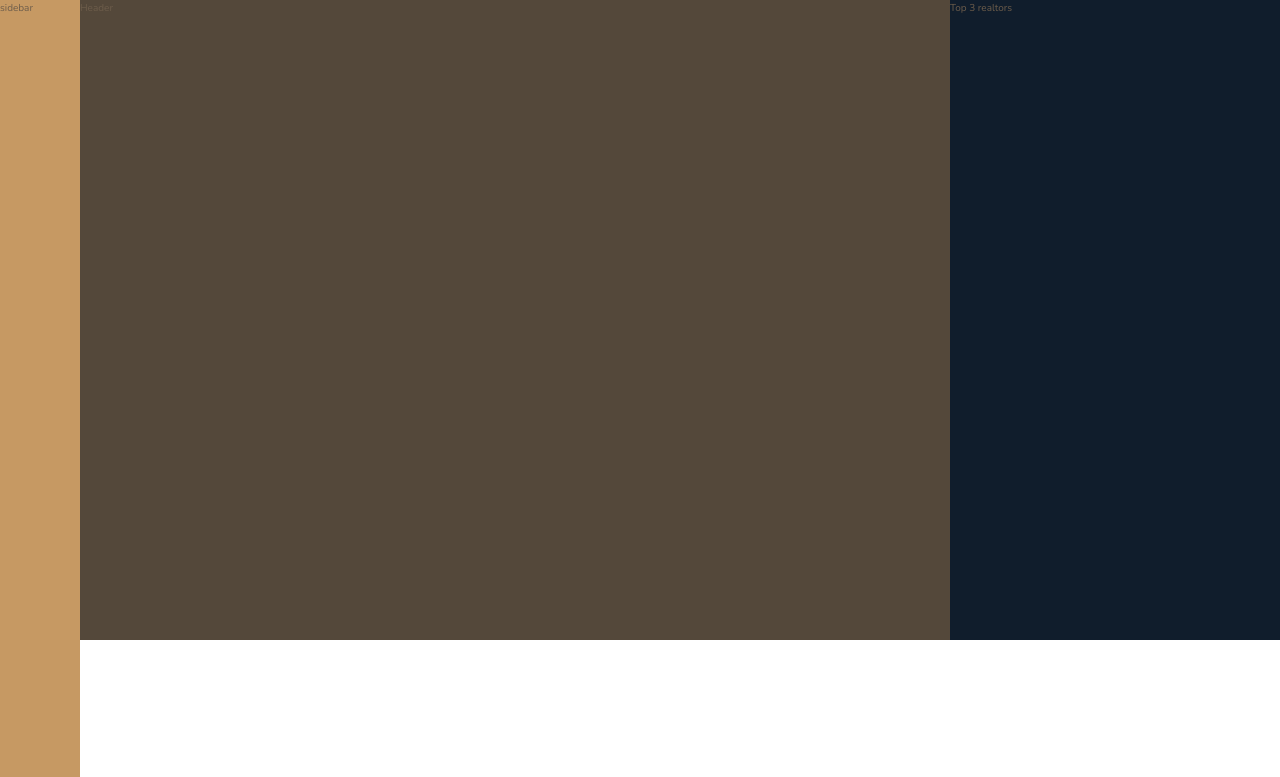
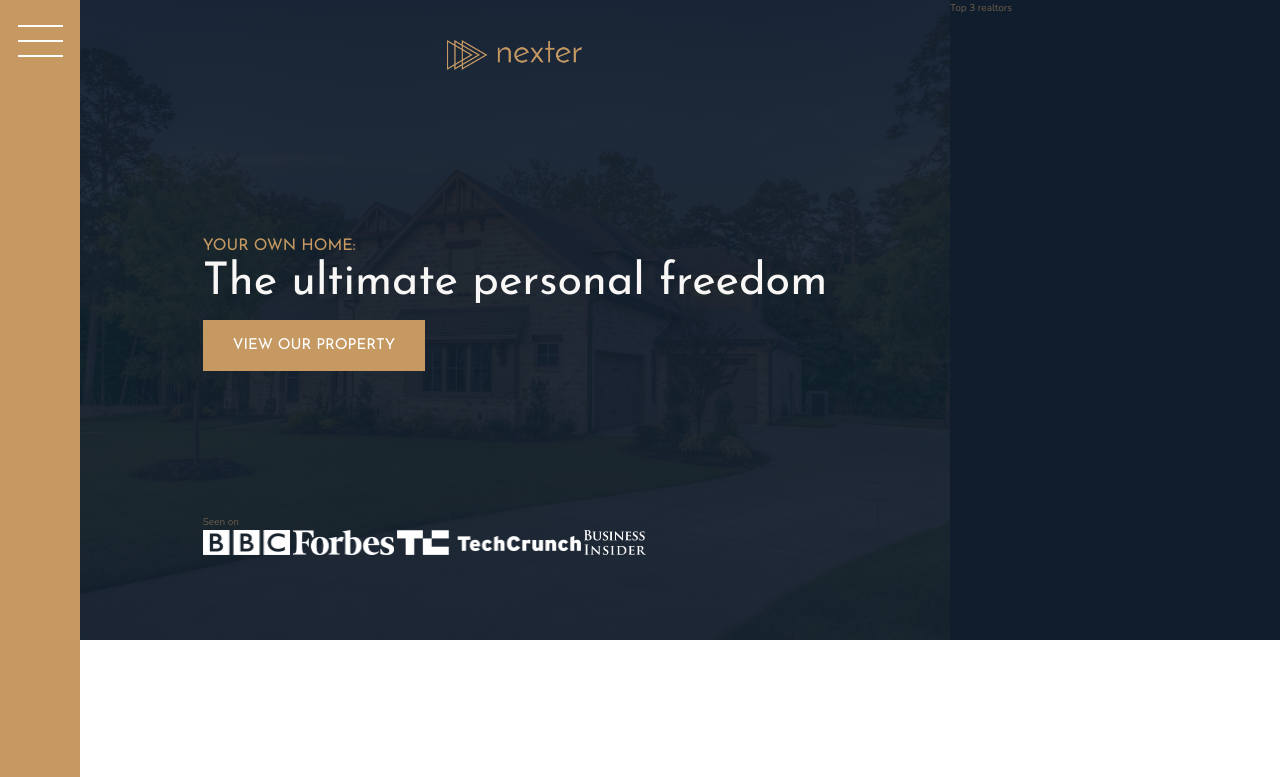
Before and after one commit to thaisont/nexter, a website: page index.html in a window 1280 px wide. Shown: the top 777 px of the page. Drawn offline with nearby package versions, Linux system fonts and the light colour scheme.

Commit message:
header and footer added

```diff
--- a/index.html
+++ b/index.html
@@ -13,11 +13,21 @@
     </head>
     <body class="container">
         <div class="sidebar">
-            sidebar
+            <button class="nav-btn"></button>
         </div>
 
         <header class="header">
-            Header
+            <img src="img/logo.png" alt="logo" class="header__logo">
+            <h3 class="heading-3">Your own home:</h3>
+            <h1 class="heading-1">The ultimate personal freedom</h1>
+            <button class="btn header__btn">View our property</button>
+            <div class="header__seenon-text">Seen on</div>
+            <div class="header__seenon-logos">
+                <img src="img/logo-bbc.png" alt="BBC logo">
+                <img src="img/logo-forbes.png" alt="Forbes logo">
+                <img src="img/logo-techcrunch.png" alt="Techcrunch logo">
+                <img src="img/logo-bi.png" alt="Business insider">
+            </div>
         </header>
 
         <div class="realtors">
@@ -407,8 +417,17 @@
 
 
         <footer class="footer">
-            Footer
-
+            <ul class="nav">
+                <li class="nav__item"><a href="#" class="nav__link">Find your dream home</a></li>
+                <li class="nav__item"><a href="#" class="nav__link">Request proposal</a></li>
+                <li class="nav__item"><a href="#" class="nav__link">Download home planner</a></li>
+                <li class="nav__item"><a href="#" class="nav__link">Contact us</a></li>
+                <li class="nav__item"><a href="#" class="nav__link">Submit your property</a></li>
+                <li class="nav__item"><a href="#" class="nav__link">Come work with us</a></li>
+            </ul>
+            <p class="copyright">
+                &copy; Copyright 2020 by Thai Truong
+            </p>
         </footer>
     </body>
 </html>
--- a/sass/_footer.scss
+++ b/sass/_footer.scss
@@ -1,4 +1,42 @@
 .footer {
     background-color: $color-secondary;
      grid-column: full-start / full-end;
+     padding: 8rem;
+
 }
+
+.nav {
+    list-style: none;
+    display: grid;
+    grid-template-columns: repeat(auto-fit, minmax(15rem, 1fr));
+    grid-gap: 2rem;
+    align-items: center;
+
+    &__link:link,
+    &__link:visited {
+        font-size: 1.4rem;
+        color: #fff;
+        text-decoration: none;
+        font-family: $font-display;
+        text-transform: uppercase;
+        text-align: center;
+        padding: 1.5rem;
+        display: block;
+        transition: all .2s; }
+
+        &__link:hover,
+        &__link:active {
+        background-color: rgba(#fff, .05);
+        transform: translateY(-3px);
+        }
+}
+
+.copyright {
+    font-size: 1.4rem;
+    color: $color-grey-light-2;
+    margin-top: 6rem;
+    text-align: center;
+    margin-right: auto;
+    margin-left: auto;
+    width: 70%;
+}
--- a/sass/_header.scss
+++ b/sass/_header.scss
@@ -1,4 +1,41 @@
 .header {
     background-color: $color-grey-dark-1;
     grid-column: full-start / col-end 6;
+    background-image: linear-gradient(rgba($color-secondary, .93), rgba($color-secondary, .93)),
+    url(../img/hero.jpeg);
+    background-size: cover;
+
+    background-position: center;
+    display: grid;
+    grid-template-rows: 1fr min-content 6rem 1fr;
+    grid-template-columns: max-content;
+    padding: 8rem;
+    padding-top: 4rem;
+    justify-content: center;
+
+
+
+    &__logo {
+        height: 3rem;
+        justify-self: center;
+
+    }
+
+    &__btn {
+        align-self: start;
+        justify-self: start;
+    }
+
+    &__seeon-text {
+
+    }
+
+    &__seenon-logos {
+
+        img {
+            height: 2.5rem;
+
+
+        }
+    }
 }
--- a/sass/_sidebar.scss
+++ b/sass/_sidebar.scss
@@ -2,5 +2,44 @@
     background-color: $color-primary;
     grid-column: sidebar-start / sidebar-end;
     grid-row: 1 / -1;
+    display: flex;
+    justify-content: center;
+
+
 
 }
+
+.nav-btn {
+    border: none;
+    border-radius: none;
+
+    background-color: #fff;
+    height: 2px;
+    width: 4.5rem;
+    margin-top: 4rem;
+
+    &:focus {
+        outline: none;
+    }
+
+    &::before,
+    &::after {
+         background-color: #fff;
+    height: 2px;
+    width: 4.5rem;
+    content: "";
+    display: block;
+
+
+
+    }
+
+    &::before {
+        transform: translateY(-1.5rem);}
+    &::after {
+        transform: translateY(1.3rem);}
+
+
+
+
+}
--- a/sass/_typography.scss
+++ b/sass/_typography.scss
@@ -6,6 +6,9 @@
 
 .heading-1 {
     @extend %heading;
+    font-size: 4.5rem;
+    color: $color-grey-light-1;
+    line-height: 1;
 
 }
 
```
Also changed, not shown: css/style.css.
